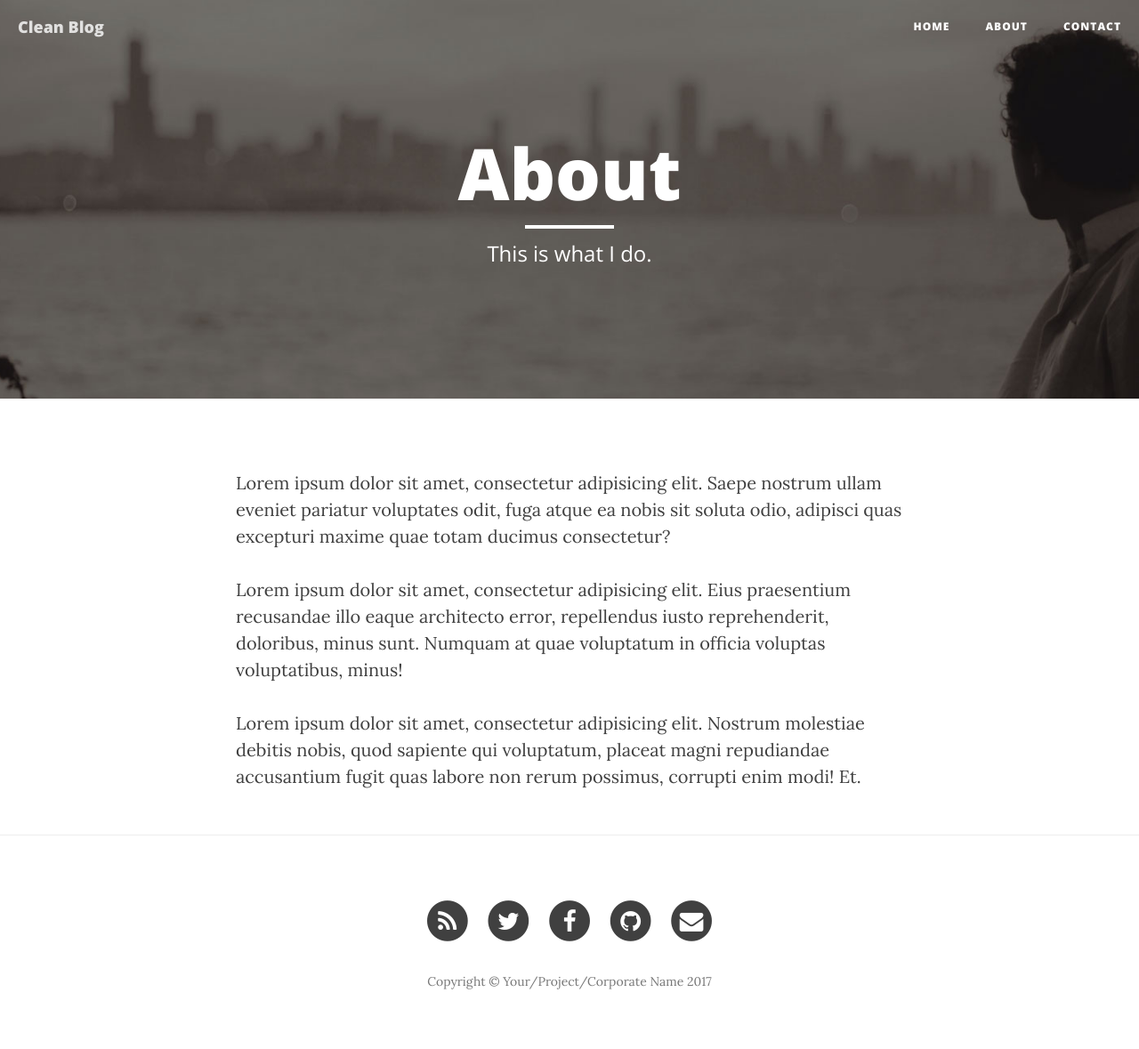
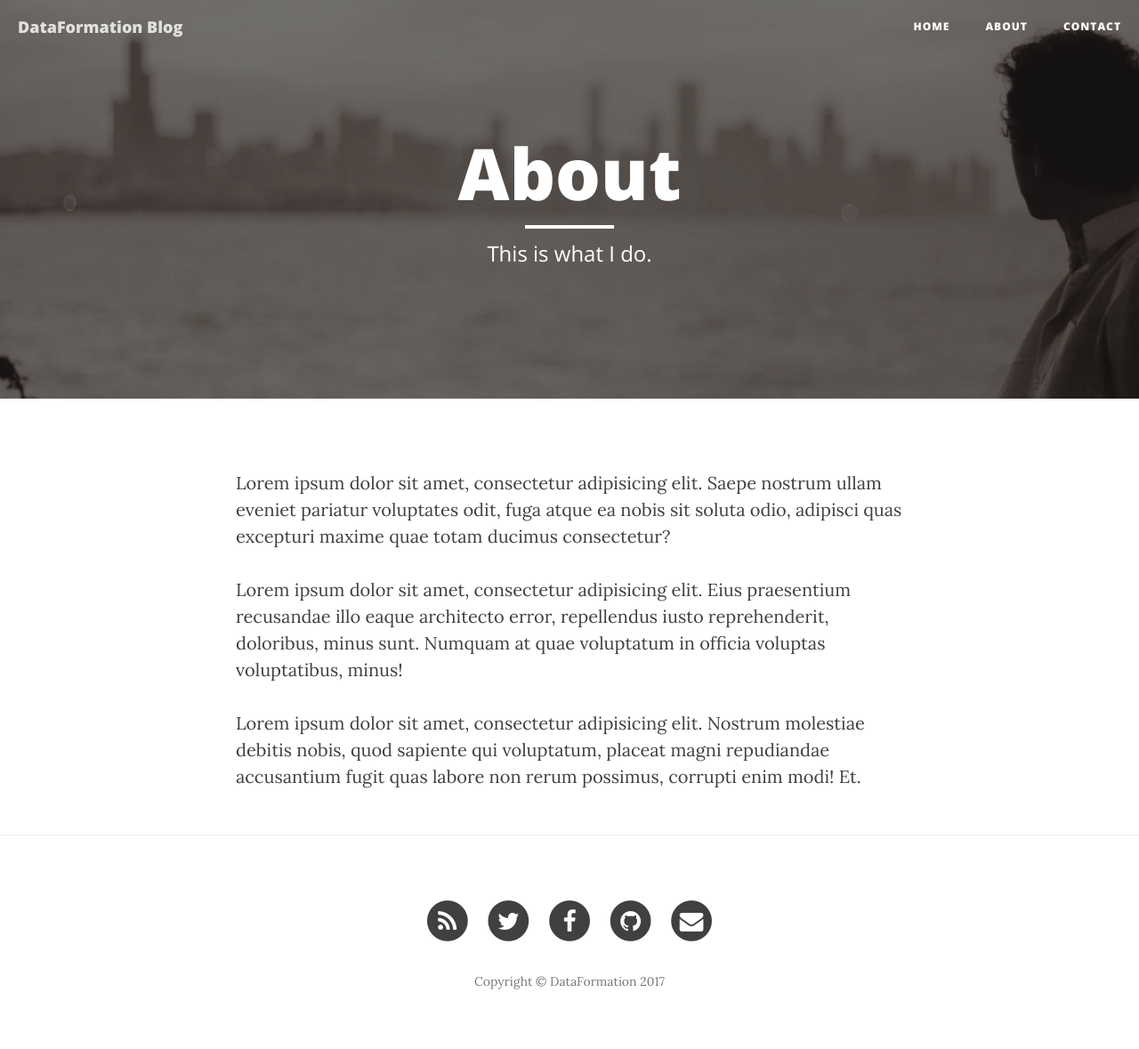
Before and after one commit to dataformation/blog.dataformation.github.io, a Jekyll site: the page built from about.html, in a window 1280 px wide. Shown: the whole page at 89% size. Built offline with Jekyll 4.4.1, drawn with Linux system fonts in a browser that asks for light colours; nearby versions of some CDN libraries.

Commit message:
Update some contact information

```diff
--- a/_config.yml
+++ b/_config.yml
@@ -1,15 +1,15 @@
 # Site settings
-title: Clean Blog
+title: DataFormation Blog
 header-img: img/home-bg.jpg
 email: support@dataformation.io
-copyright_name: Your/Project/Corporate Name
+copyright_name: DataFormation
 description: "Write your site description here. It will be used as your sites meta description as well!"
 baseurl: ""
 url: "http://blog.dataformation.io/"
-twitter_username: SBootstrap
-github_username:  davidtmiller
+twitter_username: DataFormationIO
+github_username:  dataformation
 facebook_username:  StartBootstrap
-email_username:  your-email@yourdomain.com
+email_username: support@dataformation.io
 
 # Google Analytics
 # To enable google analytics, uncomment below line with a valid Google Tracking ID
```
